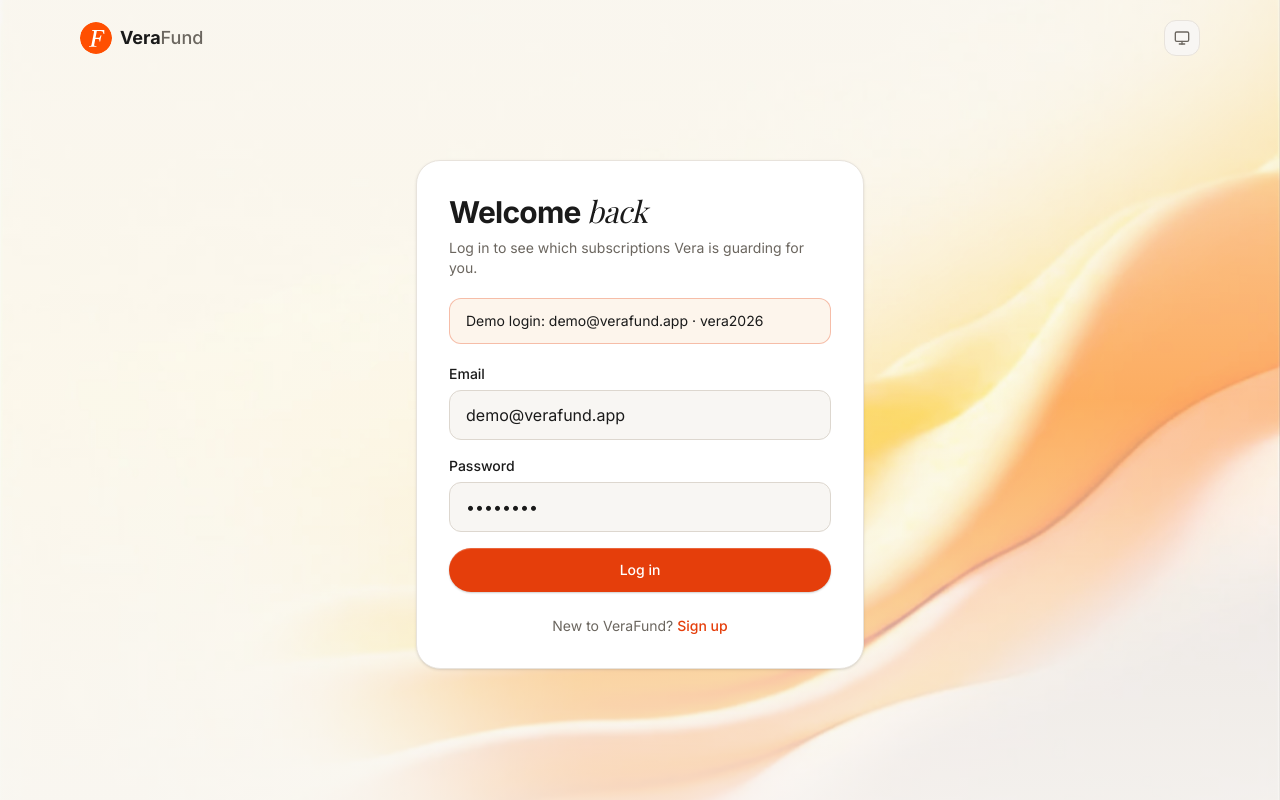
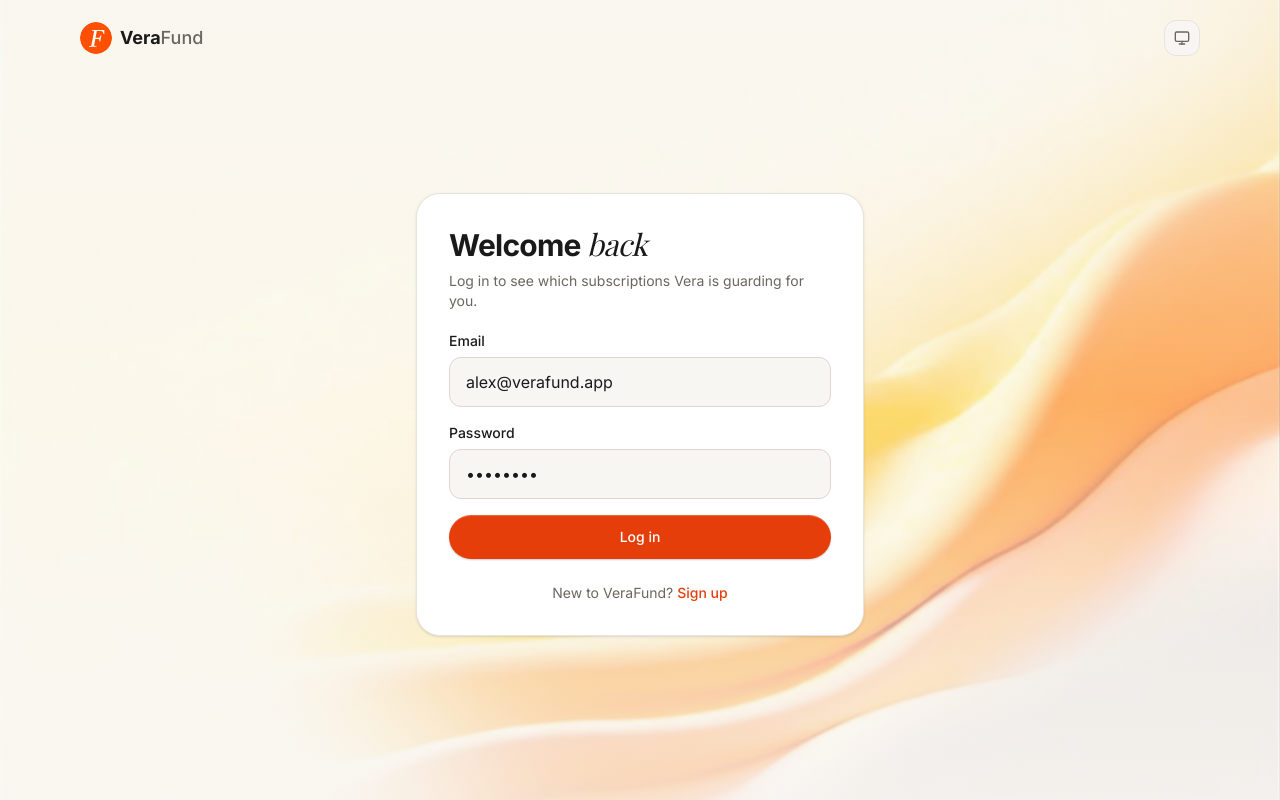
Before and after one commit to mian-abd/verafund, a Next.js app: page /login in a window 1280 px wide. Built offline with nearby package versions, Linux system fonts and the light colour scheme; a web font is replaced by a local one.

Commit message:
Product wording: no demo or test labels; login pre-filled as alex@verafund.app

```diff
--- a/app/app/banks/page.tsx
+++ b/app/app/banks/page.tsx
@@ -40,7 +40,7 @@ export default async function BanksPage({
               <PlaidConnect />
               <form action={quickConnectAction}>
                 <SubmitButton variant="outline" pendingText="Connecting…">
-                  Connect a test bank instantly
+                  Connect a sandbox bank instantly
                 </SubmitButton>
               </form>
             </div>
--- a/app/login/page.tsx
+++ b/app/login/page.tsx
@@ -19,13 +19,6 @@ export default async function LogInPage({ searchParams }: { searchParams: Promis
         <p className="mt-2 text-sm text-muted-foreground">Log in to see which subscriptions Vera is guarding for you.</p>
 
         {error && <AuthError message={error} />}
-
-        <p
-          data-testid="demo-login-hint"
-          className="mt-5 rounded-xl border border-primary/30 bg-warm px-4 py-3 text-sm text-foreground"
-        >
-          {`Demo login: ${DEMO_EMAIL} · ${DEMO_PASSWORD}`}
-        </p>
 
         <form action={logInAction} data-testid="login-form" className="mt-5 space-y-4">
           <Field
--- a/components/UserMenu.tsx
+++ b/components/UserMenu.tsx
@@ -8,7 +8,7 @@ import { getWorkspaceId } from "@/lib/session";
 export async function UserMenu() {
   const workspaceId = await getWorkspaceId();
   const name = workspaceId ? await getDisplayName(workspaceId).catch(() => null) : null;
-  const label = name?.trim() || "Demo account";
+  const label = name?.trim() || "My account";
 
   return (
     <div className="flex items-center gap-2" data-testid="user-menu">
--- a/components/VirtualCard.tsx
+++ b/components/VirtualCard.tsx
@@ -256,7 +256,7 @@ export function VirtualCard({
                 </button>
               </div>
               <p className="text-[11px] leading-snug text-muted-foreground">
-                {details.issuer === "stripe" ? "Stripe test-mode card · works in the sandbox only" : "Sandbox test card · not a real card number"}
+                {details.issuer === "stripe" ? "Stripe sandbox card · no real money moves" : "Sandbox card · no real money moves"}
               </p>
             </>
           ) : (
--- a/components/guard.tsx
+++ b/components/guard.tsx
@@ -124,8 +124,8 @@ export function ChargeCardForm({ sub }: { sub: Subscription }) {
     </form>
       <p className="max-w-sm text-xs leading-snug text-muted-foreground">
         {sub.cardProvider === "stripe"
-          ? "Sends a Stripe test-mode charge through this card. Your limit and trial rules decide the outcome."
-          : "Sends a test charge through this card. Your limit and trial rules decide the outcome."}
+          ? "Sends a charge through this Stripe card. Your limit and trial rules decide the outcome."
+          : "Sends a charge through this card. Your limit and trial rules decide the outcome."}
       </p>
     </div>
   );
--- a/components/transactions/SimulateForm.tsx
+++ b/components/transactions/SimulateForm.tsx
@@ -21,7 +21,7 @@ export function SimulateForm() {
           <span className="flex h-8 w-8 items-center justify-center rounded-lg bg-primary/10 text-primary">
             <FlaskConical size={16} aria-hidden="true" />
           </span>
-          Test a purchase
+          Check a purchase
         </h2>
         <p className="mt-2 text-sm leading-relaxed text-muted-foreground">Vera scores it against your history. Nothing here moves real money.</p>
       </div>
--- a/lib/auth.ts
+++ b/lib/auth.ts
@@ -8,7 +8,7 @@ import { eq } from "drizzle-orm";
 import { getDb } from "./db/client";
 import { profiles } from "./db/schema";
 
-export const DEMO_EMAIL = process.env.DEMO_LOGIN_EMAIL || "demo@verafund.app";
+export const DEMO_EMAIL = process.env.DEMO_LOGIN_EMAIL || "alex@verafund.app";
 export const DEMO_PASSWORD = process.env.DEMO_LOGIN_PASSWORD || "vera2026";
 
 export const LOGIN_ERROR = "Email or password is incorrect.";
--- a/lib/engine.ts
+++ b/lib/engine.ts
@@ -103,7 +103,7 @@ export function reconcile(local: Decision, provider: ProviderResult, network = "
       return decline(
         "insufficient_funds",
         network === "Stripe"
-          ? "Stripe sandbox Issuing balance is too low; add test funds in the Stripe dashboard"
+          ? "Stripe sandbox Issuing balance is too low; add funds in the Stripe dashboard"
           : `${network} sandbox balance is too low`,
       );
     case "card_canceled":
```
Also changed, not shown: 1 other file (tests, documents, lock files or other folders).
